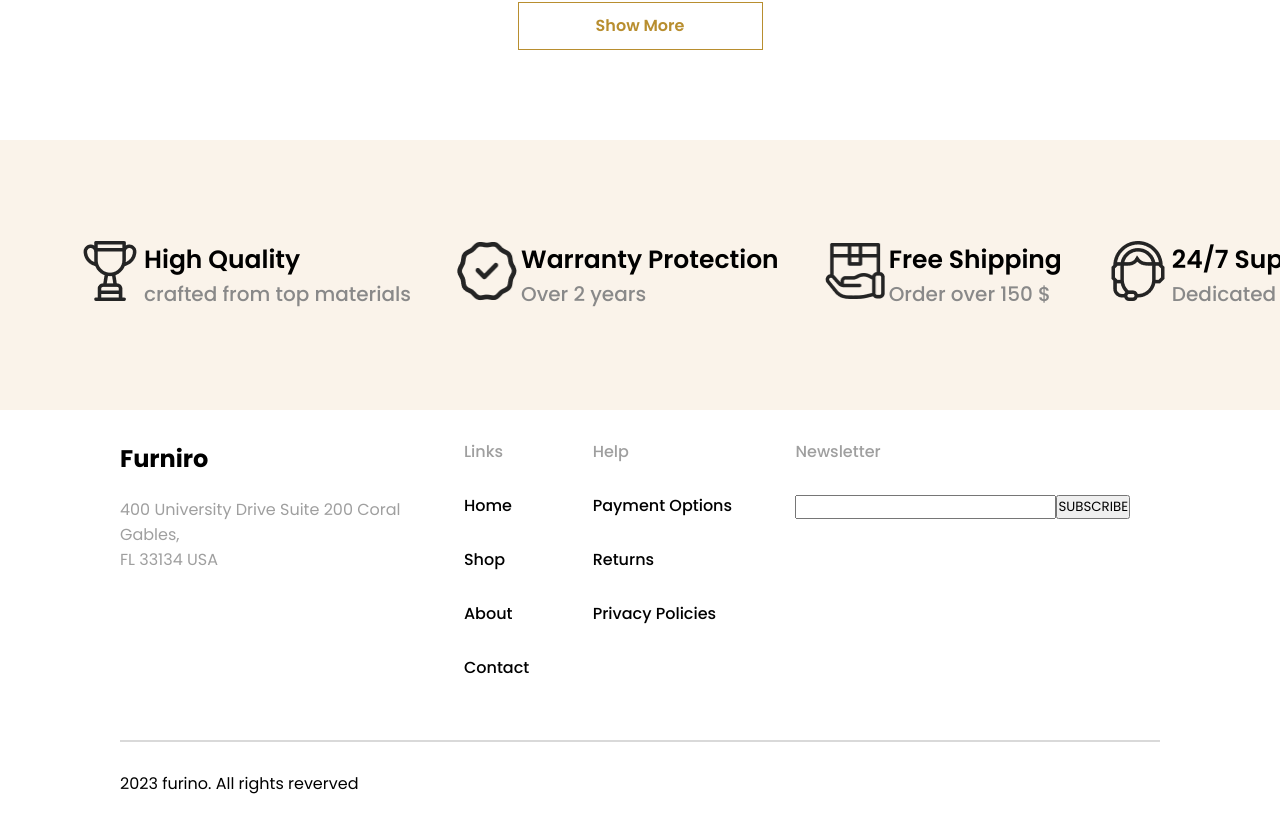
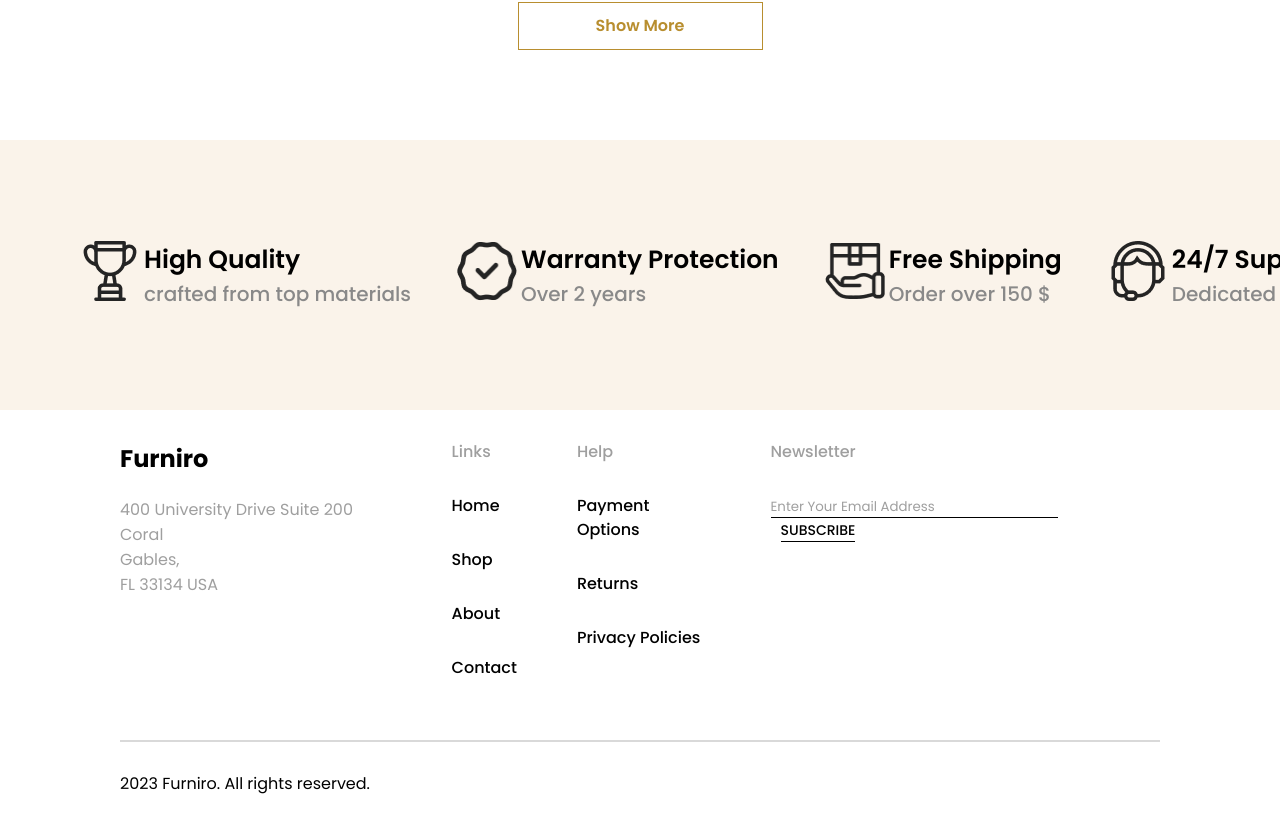
Before and after one commit to RenanVanbasten/desafio_03_pb, a React (Create React App) app in the folder frontend/: page / in a window 1280 px wide. Shown: the part 1396-2212 px from the top of the page. Built offline with nearby package versions, Linux system fonts and the light colour scheme; no server answers.

Commit message:
feat: ajustes do componente footer

```diff
--- a/frontend/src/components/Footer/index.tsx
+++ b/frontend/src/components/Footer/index.tsx
@@ -1,6 +1,28 @@
+import { useState } from "react";
 import { FooterContainer } from "./styles";
+import { Link } from "react-router-dom";
 
 function Footer() {
+  const [email, setEmail] = useState("");
+  const [message, setMessage] = useState("");
+  const [messageColor, setMessageColor] = useState("");
+
+  const validateEmail = (email: string) => {
+    const regex = /^[^\s@]+@[^\s@]+\.[^\s@]+$/;
+    return regex.test(email);
+  };
+
+
+  const handleSubscribe = () => {
+    if (validateEmail(email)) {
+      setMessage("Thank you for subscribing!");
+      setMessageColor("green");
+    } else {
+      setMessage("Please enter a valid email address.");
+      setMessageColor("red");
+    }
+  };
+
   return (
     <FooterContainer>
       <div className="footer-top">
@@ -11,29 +33,51 @@ function Footer() {
             <br /> FL 33134 USA
           </p>
         </div>
-        <ul>
-          <li style={{ color: "#9F9F9F", marginTop: "00px" }}>Links</li>
-          <li>Home</li>
-          <li>Shop</li>
-          <li>About</li>
-          <li>Contact</li>
+        <ul className="links">
+          <li style={{ color: "#9F9F9F", marginTop: "0px" }}>Links</li>
+          <li>
+            <Link to={"/"}>Home</Link>
+          </li>
+          <li>
+            <Link to={"/shop"}>Shop</Link>
+          </li>
+          <li>
+            <Link to={"/"}>About</Link>
+          </li>
+          <li>
+            <Link to={"/"}>Contact</Link>
+          </li>
+        </ul>
+        <ul className="links">
+          <li style={{ color: "#9F9F9F", marginTop: "0px" }}>Help</li>
+          <li>
+            <Link to={"/"}>Payment Options</Link>
+          </li>
+          <li>
+            <Link to={"/"}>Returns</Link>
+          </li>
+          <li>
+            <Link to={"/"}>Privacy Policies</Link>
+          </li>
         </ul>
         <ul>
-          <li style={{ color: "#9F9F9F", marginTop: "00px" }}>Help</li>
-          <li>Payment Options</li>
-          <li>Returns</li>
-          <li>Privacy Policies</li>
-        </ul>
-        <ul>
-          <li style={{ color: "#9F9F9F", marginTop: "00px" }}>Newsletter</li>
+          <li style={{ color: "#9F9F9F", marginTop: "0px" }}>Newsletter</li>
           <li>
-            <input type="text" name="" id="" />
-            <button>SUBSCRIBE</button>
+            <input
+              type="text"
+              placeholder="Enter Your Email Address"
+              value={email}
+              onChange={(e) => setEmail(e.target.value)}
+            />
+            <button onClick={handleSubscribe}>SUBSCRIBE</button>
           </li>
+          {message && (
+            <p style={{ color: messageColor, fontWeight:"700", marginTop: "8px", marginLeft:"30px" }}>{message}</p>
+          )}
         </ul>
       </div>
       <hr />
-      <p className="bottom-footer">2023 furino. All rights reverved</p>
+      <p className="bottom-footer">2023 Furniro. All rights reserved.</p>
     </FooterContainer>
   );
 }
--- a/frontend/src/components/Footer/styles.tsx
+++ b/frontend/src/components/Footer/styles.tsx
@@ -39,6 +39,41 @@ export const FooterContainer = styled.div`
     }
   }
 
+  .links{
+
+    li {
+            a {
+              text-decoration: none;
+              color: inherit;
+            }
+
+            a:hover {
+              color: #b5a1a1;
+            }
+          }
+  }
+
+  input {
+    border: none;
+    border-bottom: 1px solid black;
+    padding-right: 30px;
+  }
+
+  input::placeholder{
+    color: #9F9F9F;
+  }
+
+  button{
+    background: transparent;
+    border: none;
+    border-bottom:1px black solid ;
+    font-size: 14px;
+    font-weight: 500;
+    margin-left: 10px;
+  }
+
+
+
   hr {
     border: none;
     height: 2px;
```
